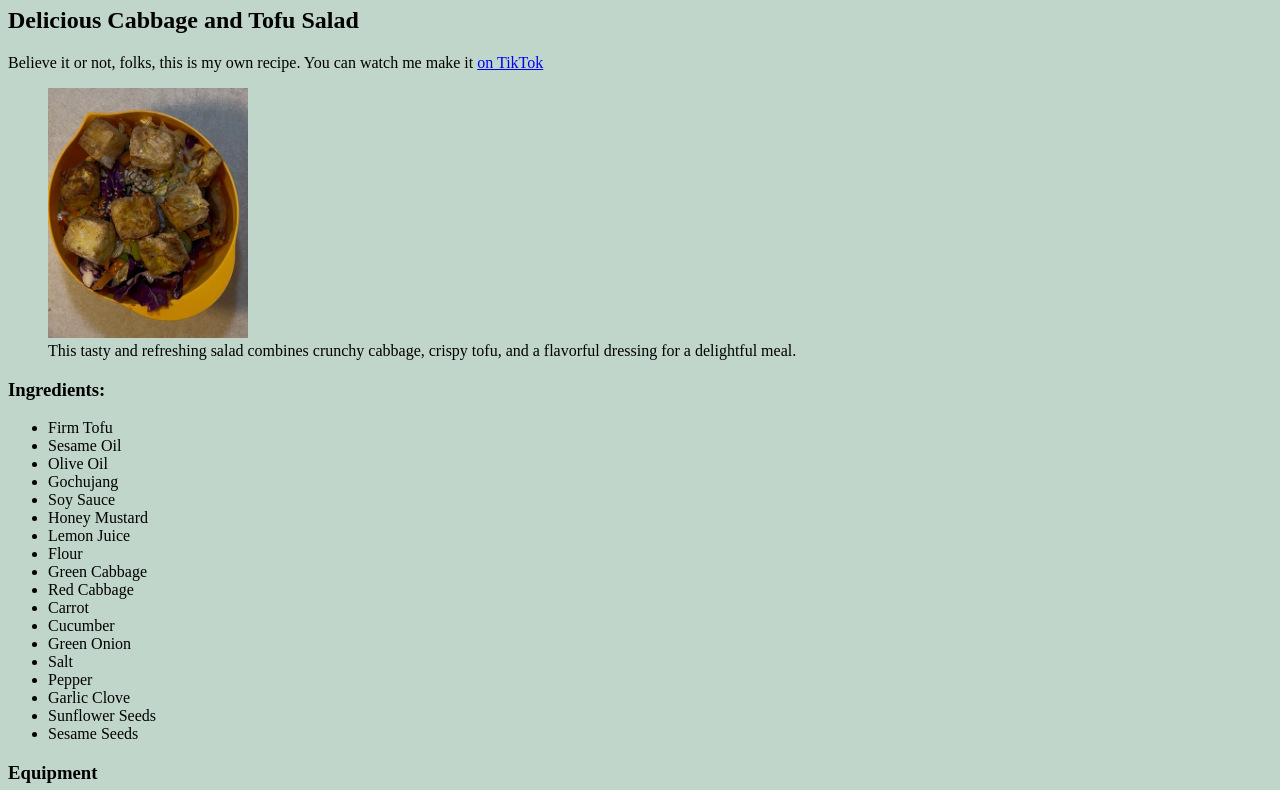
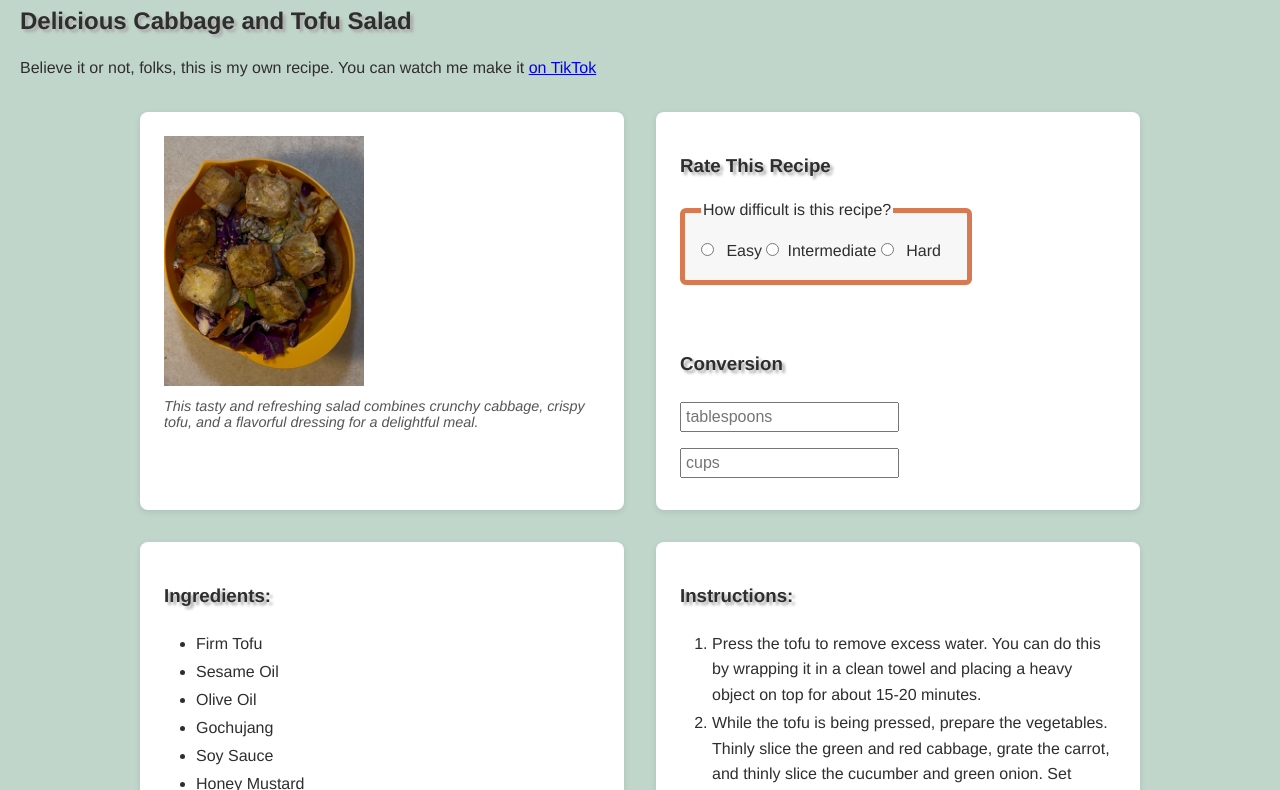
Before and after one commit to tonykevinjr/CodingAssignment3, a plain HTML site: page index.html in a window 1280 px wide. Shown: the part 73-863 px from the top of the page. Drawn offline with Linux system fonts and the light colour scheme.

Commit message:
final commit for CA3, including grid and flexbot styling

```diff
--- a/index.html
+++ b/index.html
@@ -5,6 +5,7 @@
     <meta charset="utf-8">
     <meta name="viewport" content="width=device-width, initial-scale=1, shrink-to-fit=no">
     <title>Can Tony Cook?</title>
+    <link href="style.css" rel="stylesheet" type="text/css">
   </head>
   <body bgcolor="#C1D6CA">
     <font face="Helvetica" color="2E2E2E" size="4"></font>
@@ -13,13 +14,17 @@
 <p>
     Believe it or not, folks, this is my own recipe. You can watch me make it <a href="https://www.tiktok.com/@therealtonykevin/video/7498524311121169694" target="_blank" rel="noopener noreferrer">on TikTok</a>
 </p>
-<figure>
+<div class="grid-container">
+<section class ="top-left"
+  <figure>
     <img src="images/cabbagesalad.jpg" alt="Cabbage and Tofu Salad" height="250">
     <figcaption>
       This tasty and refreshing salad combines crunchy cabbage, crispy tofu, and a flavorful dressing for a delightful meal.
     </figcaption>
   </figure>
-<h3>Ingredients:</h3>
+  </section>
+<section class="bottom-left">
+  <h3>Ingredients:</h3>
 <ul>
     <li>Firm Tofu</li>
     <li>Sesame Oil</li>
@@ -39,7 +44,36 @@
     <li>Garlic Clove</li>
     <li>Sunflower Seeds</li>
     <li>Sesame Seeds</li>
+    </ul>
+    </section>
 
+    <section>
+    <h3 class="rate">Rate This Recipe</h3>
+    <fieldset style="width: 250px;">
+      <legend>How difficult is this recipe?</legend>
+        <input type="radio" id="easy" name="easy"> Easy
+        <input type="radio" id="med" name="med">Intermediate
+        <input type="radio" id="hard" name="hard"> Hard
+    </fieldset>
+    <p>&nbsp;</p>
+    <h3>Conversion</h3>
+    <form>
+      <input
+        type="number"
+        id="tablespoons"
+        name="tablespoons"
+        placeholder="tablespoons"
+      >
+
+      <input
+        type="number"
+        id="cups"
+        name="cups"
+        placeholder="cups"
+      >
+    </form>
+  </section>
+<!--
   </ul>
   <h3>Equipment</h3>
   <ul>
@@ -53,6 +87,8 @@
     <li>Tongs (optional)</li>
     <li>Colander (for draining tofu)</li>
   </ul>
+-->
+  <section>
   <h3>Instructions:</h3>
     <ol>
         <li>Press the tofu to remove excess water. You can do this by wrapping it in a clean towel and placing a heavy object on top for about 15-20 minutes.</li>
@@ -65,6 +101,9 @@
         <li>Sprinkle sunflower seeds and sesame seeds on top for added crunch and flavor.</li>
         <li>Serve immediately and enjoy your delicious cabbage and tofu salad!</li>
     </ol>
+  </section>
+</div>
     <div align="right">This page is created as academic activity only</div>
+
     </body>
 </html>
--- a/style.css
+++ b/style.css
@@ -12,12 +12,110 @@ h1, h2, h3 {
     text-shadow: 3px 3px 3px #A9A9A9;
 }
 
-p
-figure
-ul
-li
-ol
-hr
-span
-input
-fieldset
+p {
+    margin: 0 0 1rem 0;
+    line-height: 1.6;
+  }
+
+  figure {
+    text-align: left;
+    margin: 2rem 0;
+    max-width: 350px;
+  }
+
+  figure img {
+    display: block;
+    margin: 0;
+  }
+  figcaption {
+    font-size: 0.9rem;
+    color: #555;
+    margin-top: 0.5rem;
+    font-style: italic;
+  }
+
+  ul {
+    padding-left: 2rem;
+    margin: 1.5rem 0;
+    line-height: 1.6;
+  }
+
+li {
+    margin-bottom: 0.15rem;
+  }
+
+ol {
+    list-style-type: decimal;
+    padding-left: 2rem;
+    margin: 1.5rem 0;
+    line-height: 1.6;
+  }
+
+  hr {
+    border: none;
+    height: 2px;
+    background-color: #2E2E2E;
+    margin: 2rem 0;
+  }
+
+span {
+    color: #8B0000;
+    font-weight: bold;
+  }
+
+input {
+    margin: 0.5rem 0.5rem 0.5rem 0;
+    padding: 0.25rem;
+    font-size: 1rem;
+  }
+
+  fieldset {
+    border: 5px solid #d87951;
+    border-radius: 6px;
+    padding: 1rem;
+    margin: 1.5rem 0;
+    background-color: #f7f7f7;
+  }
+  .grid-container {
+    display: grid;
+    grid-template-columns: 1fr 1fr;
+    grid-template-rows: 300pxfr 1fr;
+    gap: 2rem;
+    width: 90%;
+    max-width: 1000px;
+    margin: 2rem auto;
+  }
+
+  .grid-container > * {
+    background: #fff;
+    padding: 1.5rem;
+    box-shadow: 0 2px 6px rgba(0,0,0,0.1);
+    border-radius: 8px;
+    box-sizing: border-box;
+  }
+
+  /* grid placement */
+  figure         { grid-column: 1; grid-row: 1; }
+  .top-right     { grid-column: 2; grid-row: 1; }
+  .bottom-left   { grid-column: 1; grid-row: 2; }
+  .bottom-right  { grid-column: 2; grid-row: 2; }
+
+  /* figure/image */
+  figure {
+    margin: 0;
+    display: flex;
+    flex-direction: column;
+    align-items: center;
+  }
+
+  figure img {
+    width: 100%;
+    height: auto;
+    border-radius: 6px;
+  }
+  .top-right {
+    display: flex;
+    flex-direction: column;
+    justify-content: flex-start;
+    gap: 1rem;
+  }
```
Also changed, not shown: images/CA3-newFeatureValidation.jpg (added), images/valid-html-recipe-kevin-please-see-note.png (deleted).
